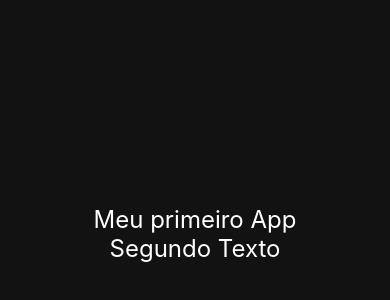
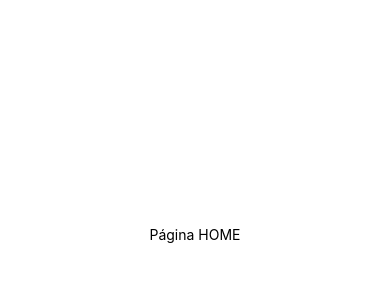
Before and after one commit to Lazaro84-alv/blog, a React Native app: screen / in a window 390 px wide. Shown: the part 188-488 px from the top of the page. Built offline with nearby package versions, Linux system fonts and the light colour scheme.

Commit message:
feature/implement component Home

```diff
--- a/App.js
+++ b/App.js
@@ -1,24 +1,13 @@
 import React from 'react';
-import { View, Text, StyleSheet } from 'react-native';
+import { View, StatusBar } from 'react-native';
+
+import Home from './src/pages/Home';
 
 export default function App() {
   return(
-    <View style={styles.container}>
-      <Text style={styles.title}>Meu primeiro App</Text>
-      <Text style={styles.title}>Segundo Texto</Text>
-    </View>
+    <>
+      <StatusBar backgroundColor="#232630" barStyle="light-content" />
+      <Home />
+    </>
   )
 }
-
-const styles = StyleSheet.create({
-  container: {
-    backgroundColor: '#121212',
-    flex: 1,
-    justifyContent: 'center',
-    alignItems: 'center',
-  },
-  title: {
-    color: '#FFF',
-    fontSize: 24,
-  },
-})
--- /dev/null
+++ b/src/pages/Home/index.js
@@ -0,0 +1,18 @@
+import React from 'react';
+import { View, Text, StyleSheet } from 'react-native';
+
+export default function Home(){
+    return(
+        <View style={styles.container}>
+            <Text>Página HOME</Text>
+        </View>
+    )
+}
+
+const styles = StyleSheet.create({
+    container: {
+        flex: 1,
+        alignItems: 'center',
+        justifyContent: 'center',
+    },
+})
```
